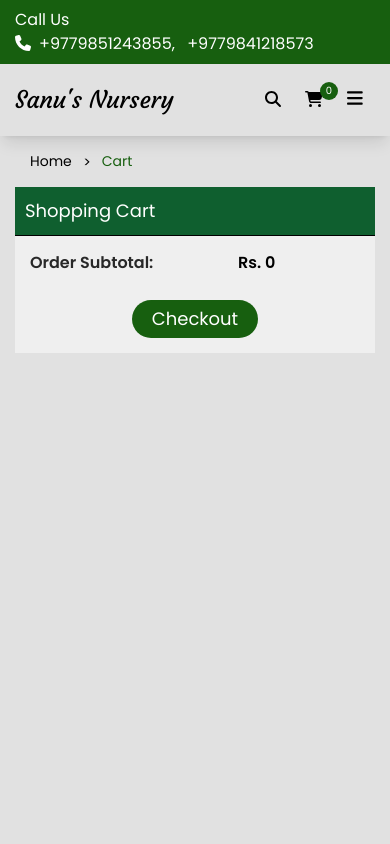
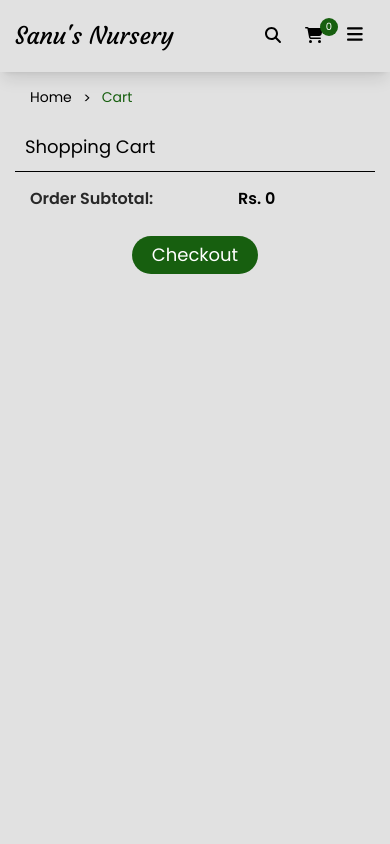
Before and after one commit to SanjeevMhn/sanusnurseryAngular, an Angular app: page /home/cart in a window 390 px wide. Shown: the top 844 px of the page. Built offline with nearby package versions, Linux system fonts and the light colour scheme.

Commit message:
[FIXED]: fixed contact us nav header to appear only on homepage

```diff
--- a/src/app/modules/home/cart/cart.component.html
+++ b/src/app/modules/home/cart/cart.component.html
@@ -1,4 +1,4 @@
-<section class="cart-section static-section only-section">
+<section class="cart-section static-section">
     <div class="inner-container">
         <ul class="breadcrumb-list">
             <li class="breadcrumb-item">
@@ -9,7 +9,7 @@
             </li>
         </ul>
 
-        <article class="cart-details-container h-[calc(100%-51px)] flex flex-col md:flex-row pb-[30px]">
+        <article class="cart-details-container h-[calc(100%-51px)] flex flex-col md:flex-row md:pb-[30px]">
             <article class="cart-items-container pb-[10px] md:pb-0 md:pr-[10px] flex-grow overflow-y-auto">
                 <h2 class="text-lg md:text-2xl pb-[15px] sticky top-0 bg-[#e1e1e1] z-[10] header-text">Shopping Cart
                 </h2>
@@ -125,7 +125,7 @@
                     </tbody>
                 </table>
 
-                <div class="cart-total-recipt-sp md:hidden p-[15px] bg-[#efefef] sticky bottom-[-10px] border-t border-black">
+                <div class="cart-total-recipt-sp md:hidden p-[15px] bg-[#e1e1e1]  border-t border-black">
                     <ul class="receipt-list flex w-fill flex-col pb-[25px]">
                         <li class="receipt-list-item flex">
                             <span class="label-text flex-grow font-semibold text-[#282828]">Order Subtotal:</span>
--- a/src/app/modules/home/cart/cart.component.scss
+++ b/src/app/modules/home/cart/cart.component.scss
@@ -95,8 +95,8 @@
         .header-text{
             padding: 10px!important;
             // background-color: $theme;
-            background-color: #0F5F2F;
-            color: #fff;
+            // background-color: #0F5F2F;
+            // color: #fff;
         }
     }
 }
--- a/src/app/modules/home/layout/layout.component.html
+++ b/src/app/modules/home/layout/layout.component.html
@@ -52,6 +52,7 @@
             </div>
         </div>
     </div>
+    <app-contact-header class="homepage-contact-us" *ngIf="showContactUs"></app-contact-header>
     <app-navigation (toggleSideNav)="toggleSideNav()" (toggleSearch)="toggleSearch()"></app-navigation>
     <main class="main-content h-auto">
         <router-outlet></router-outlet>
--- a/src/app/modules/home/layout/layout.component.ts
+++ b/src/app/modules/home/layout/layout.component.ts
@@ -19,6 +19,7 @@ export class LayoutComponent implements OnInit {
   faClose = faClose;
   faSearch = faSearch;
   defaultLinkActive: boolean = false;
+  public showContactUs: boolean = true;
 
   searchForm!: FormGroup;
   private searchSubject = new Subject<string>();
@@ -53,8 +54,10 @@ export class LayoutComponent implements OnInit {
     const currentUrl = this.router.url;
     if (currentUrl !== '/home') {
       this.defaultLinkActive = false;
+      this.showContactUs = false;
     } else {
       this.defaultLinkActive = true;
+      this.showContactUs = true;
     }
   }
 
--- /dev/null
+++ b/src/app/modules/shared/contact-header/contact-header.component.html
@@ -0,0 +1,16 @@
+<nav class="contact-us bg-primary text-white block">
+    <div class="inner-container flex md:justify-end py-2">
+        <div class="contact-data flex flex-col md:flex-row">
+            <div class="label-text pr-3">
+                Call Us
+            </div>
+            <div class="contact">
+                <span class="icon-container">
+                    <fa-icon [icon]="faPhone"></fa-icon>
+                </span>
+                <a href="tel:+9779851243855" class="phone-num px-2">+9779851243855, </a>
+                <a href="tel:+9779841218573" class="phone-num">+9779841218573</a>
+            </div>
+        </div>
+    </div>
+</nav>
--- /dev/null
+++ b/src/app/modules/shared/contact-header/contact-header.component.ts
@@ -0,0 +1,25 @@
+import { Component, OnInit } from '@angular/core';
+import { faPhone } from '@fortawesome/free-solid-svg-icons';
+
+@Component({
+  selector: 'app-contact-header',
+  templateUrl: './contact-header.component.html',
+  styleUrls: ['./contact-header.component.scss']
+})
+export class ContactHeaderComponent implements OnInit {
+
+  faPhone = faPhone;
+
+  constructor() { }
+
+  ngOnInit(): void {
+    if(!this.isVisible()){
+
+    }
+  }
+
+  isVisible(){
+    return true;
+  }
+
+}
--- a/src/app/modules/shared/navigation/navigation.component.html
+++ b/src/app/modules/shared/navigation/navigation.component.html
@@ -1,20 +1,3 @@
-<nav class="contact-us bg-primary text-white block">
-    <div class="inner-container flex md:justify-end py-2">
-        <div class="contact-data flex flex-col md:flex-row">
-            <div class="label-text pr-3">
-                Call Us
-            </div>
-            <div class="contact">
-                <span class="icon-container">
-                    <fa-icon [icon]="faPhone"></fa-icon>
-                </span>
-                <a href="tel:+9779851243855" class="phone-num px-2">+9779851243855, </a>
-                <a href="tel:+9779841218573" class="phone-num">+9779841218573</a>
-            </div>
-        </div>
-    </div>
-
-</nav>
 <nav class="main-nav sticky top-0 bg-[#e1e1e1] shadow-lg z-[120]">
     <div class="inner-container py-5 flex items-center justify-between ">
 
--- a/src/app/modules/shared/shared.module.ts
+++ b/src/app/modules/shared/shared.module.ts
@@ -6,13 +6,15 @@ import { NavigationComponent } from './navigation/navigation.component';
 import { FooterComponent } from './footer/footer.component';
 import { FontAwesomeModule } from '@fortawesome/angular-fontawesome';
 import { ProductcardComponent } from './productcard/productcard.component';
+import { ContactHeaderComponent } from './contact-header/contact-header.component';
 
 
 @NgModule({
   declarations: [
     NavigationComponent,
     FooterComponent,
-    ProductcardComponent
+    ProductcardComponent,
+    ContactHeaderComponent
   ],
   imports: [
     CommonModule,
@@ -24,6 +26,7 @@ import { ProductcardComponent } from './productcard/productcard.component';
     FooterComponent,
     FontAwesomeModule,
     ProductcardComponent,
+    ContactHeaderComponent,
   ]
 })
 export class SharedModule { }
```
Also changed, not shown: src/app/modules/shared/contact-header/contact-header.component.scss (added), 10 other files (tests, documents, lock files or other folders).
